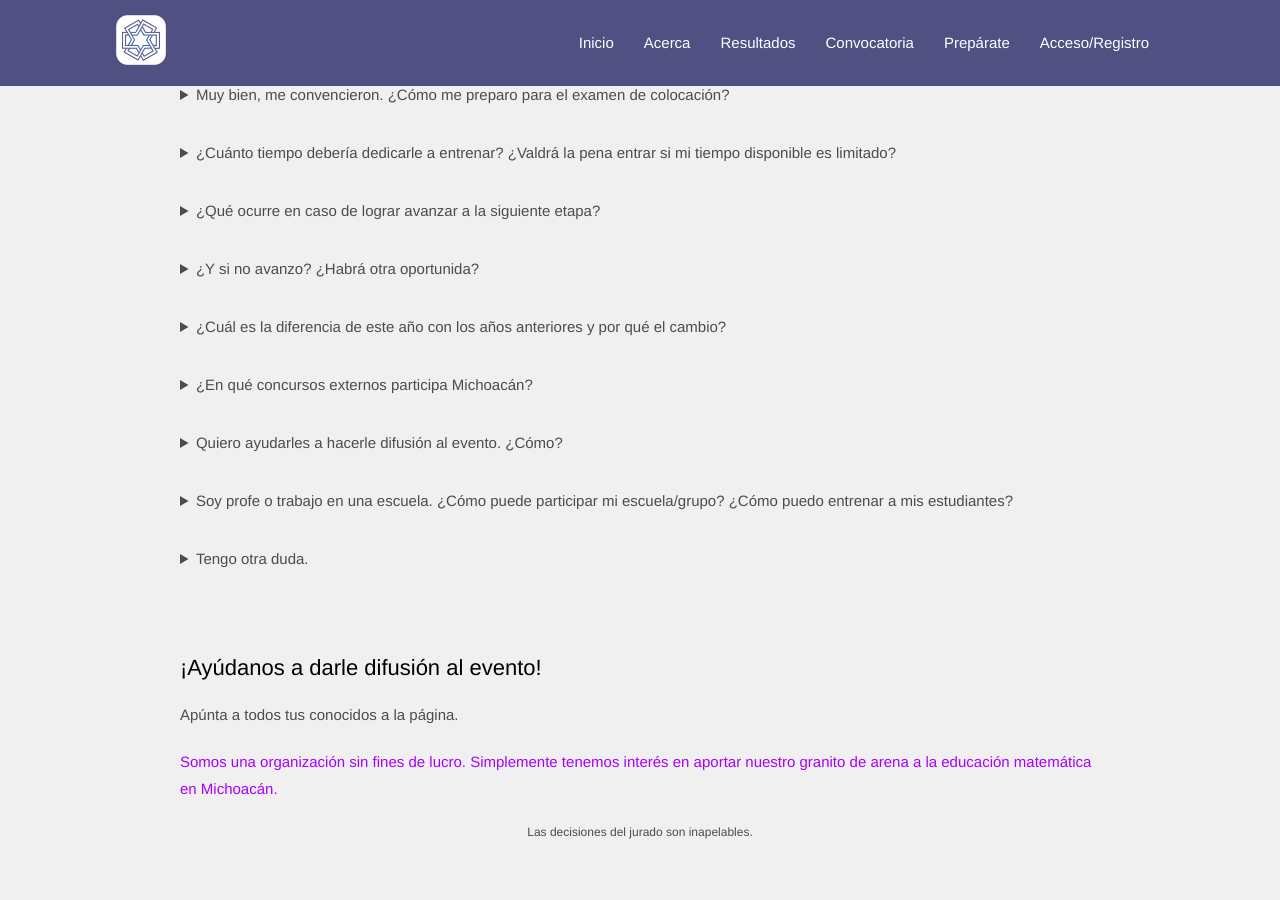
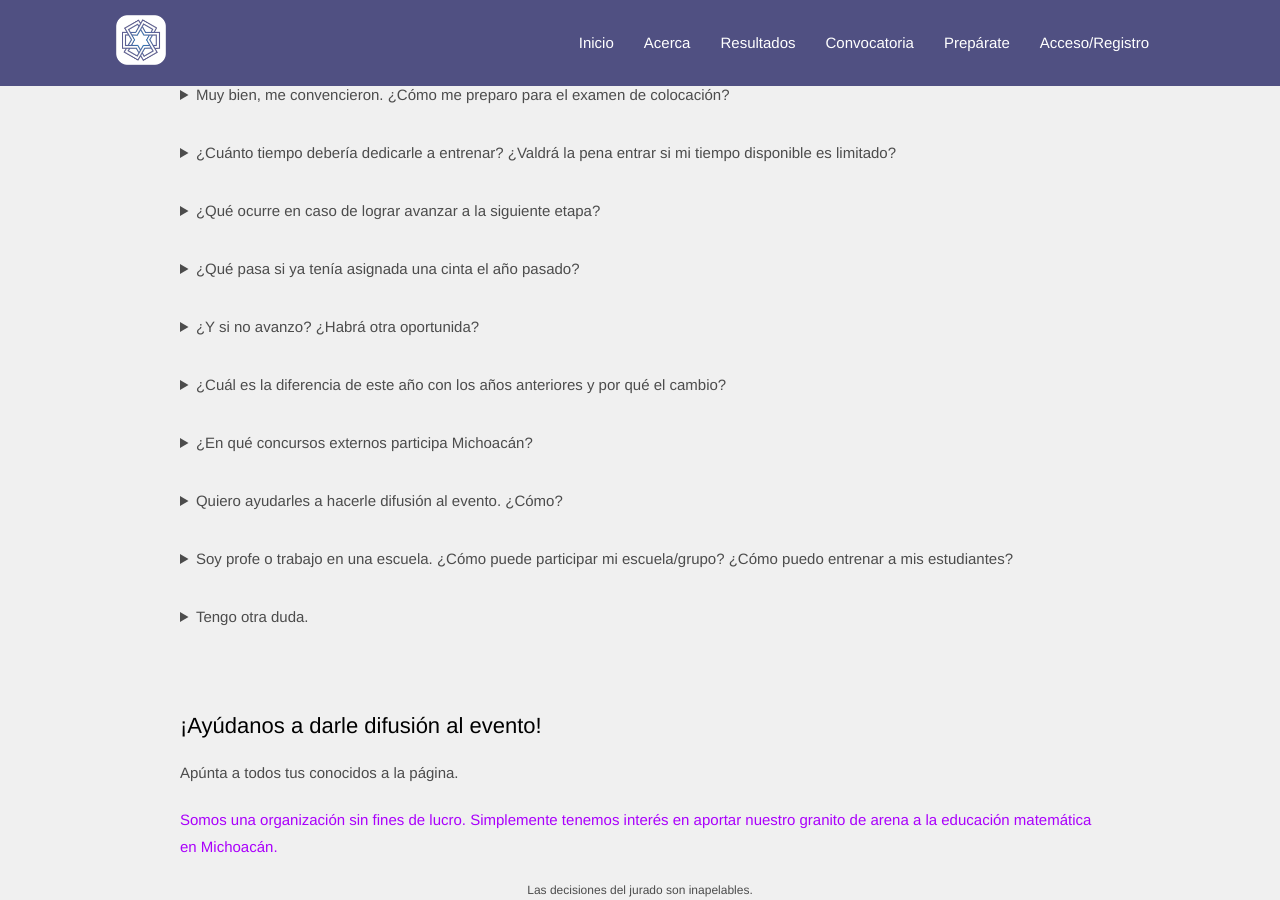
Before and after one commit to OlimpiadaMatematicasMichoacan/WOMM, a Jekyll site: the page built from _pages/convocatoria.md, in a window 1280 px wide and 900 px high, scrolled down 3551 px. Built offline with Jekyll 4.4.1, drawn with Linux system fonts in a browser that asks for light colours.

Commit message:
trabajo inicial para 2023

```diff
--- a/_pages/convocatoria.md
+++ b/_pages/convocatoria.md
@@ -218,6 +218,19 @@
 </details>
 
 <details>
+<summary>¿Qué pasa si ya tenía asignada una cinta el año pasado?</summary>
+<p>
+  Si estás en la misma categoría, tu cinta bajará un grado temporalmente. Si avanzas de categoría, tu cinta bajará dos grados temporalmente. Es decir, por ejemplo, si estás en 1ero de secundaria y el año pasado tenías cinta naranja cuando estabas en 6to de primaria, como no cambiaste de categoría este año comenzarás con cinta amarilla (pero claro, podrás subir), porque no cambiaste de nivel.
+<p>
+</p>
+  Si ahora estás en 6to de primaria, el año pasado participabas en la categoría 1 (4 y 5 de primaria), así que tu cinta bajaría a blanca.
+<p>
+</p>
+  En ambos casos simplemente estás iniciando tu viaje avanzado y puedes subir muy rápido si no has olvidado los conocimientos que adquiriste el año pasado :)
+</p>
+</details>
+
+<details>
 <summary>¿Y si no avanzo? ¿Habrá otra oportunida?</summary>
 <p>
    No te desanimes. Continúa preparándote e intenta a la segunda vuelta.
```
